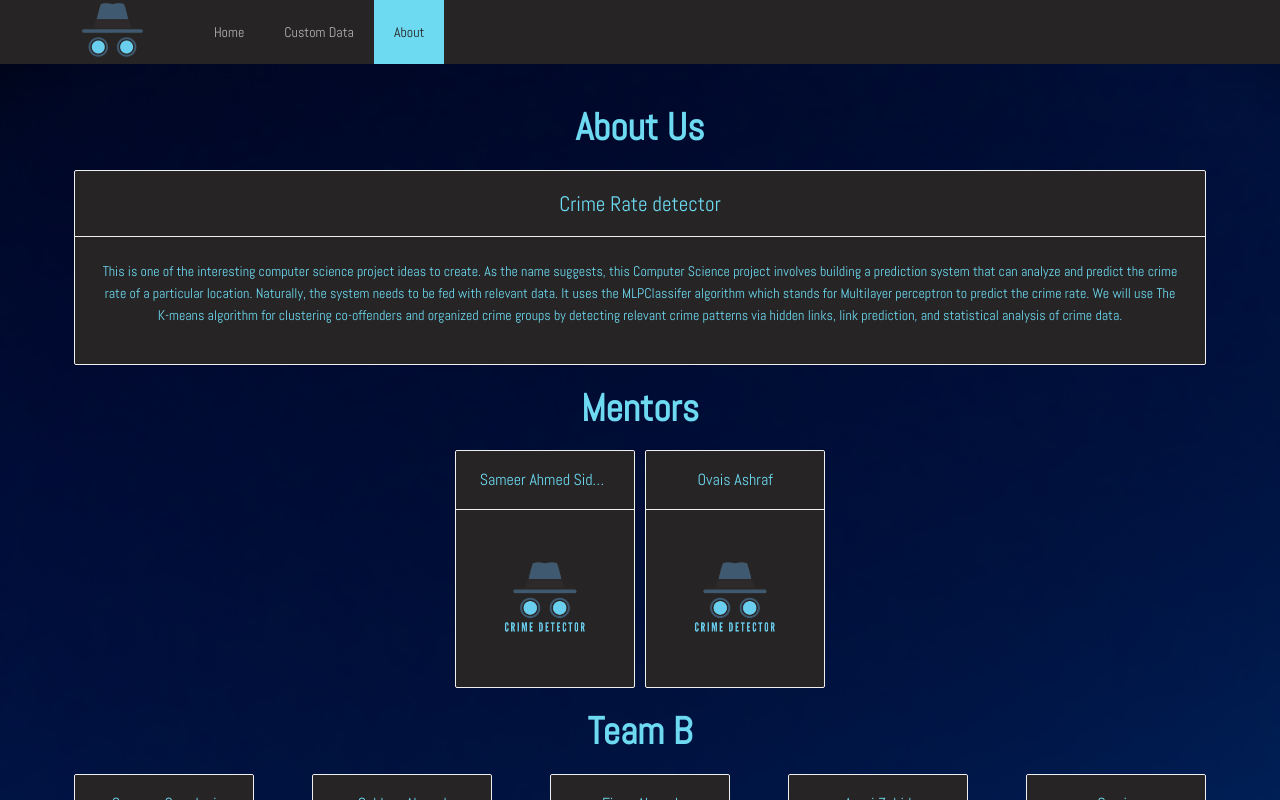
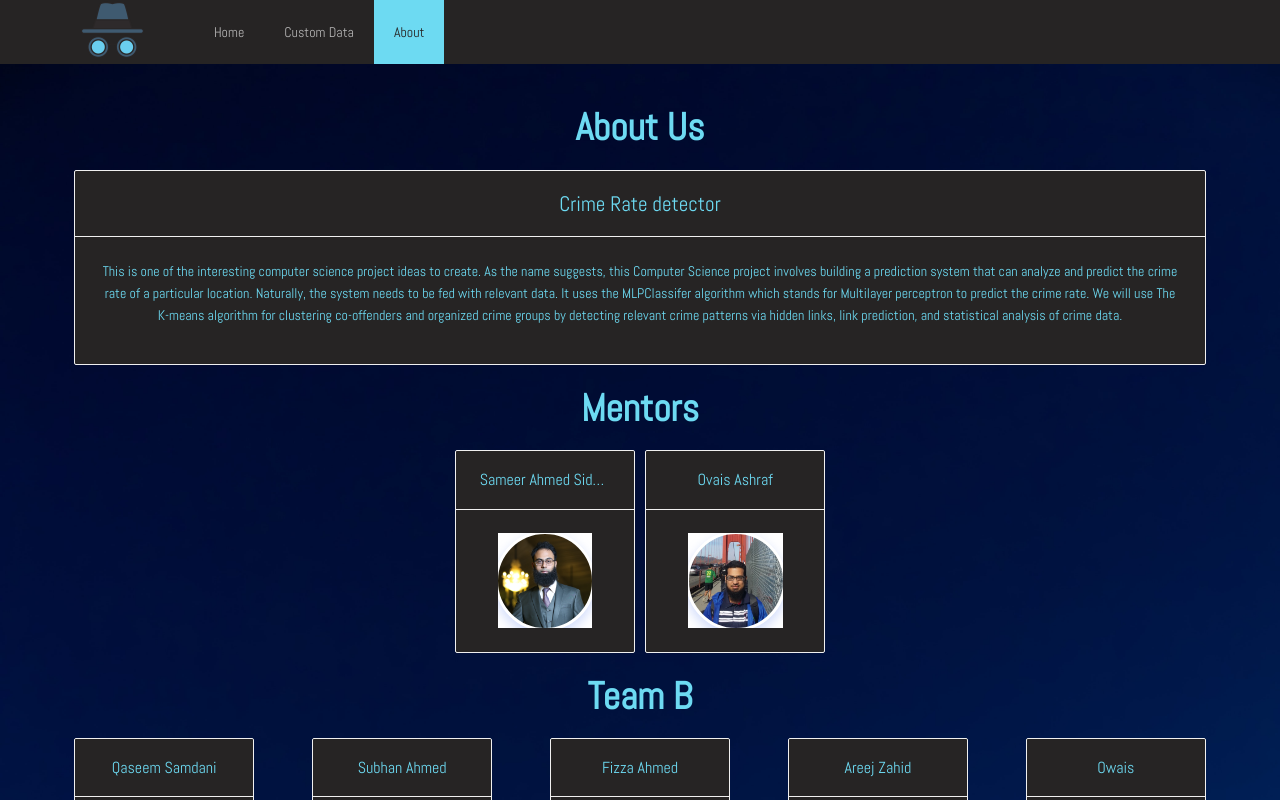
Before and after one commit to subhan97ahmed/Crime-rate-detector, a React (Create React App) app: page /about in a window 1280 px wide. Shown: the top 800 px of the page. Built offline with nearby package versions, Linux system fonts and the light colour scheme; what google-maps-react would draw is missing.

Commit message:
added mentors pictures

```diff
--- a/src/pages/AboutUs.js
+++ b/src/pages/AboutUs.js
@@ -15,6 +15,9 @@ import fimg from '../pictures/f.PNG'
 import qimg from '../pictures/q.PNG'
 import simg from '../pictures/s.PNG'
 import aimg from '../pictures/a.PNG'
+import msimg from '../pictures/ms.PNG'
+import moimg from '../pictures/mo.PNG'
+
 
 
 const { Title } = Typography;
@@ -105,7 +108,7 @@ function AboutUs() {
                       }}
                       style={cardStyle}
                     >
-                      <Image src={log1} />
+                      <Image src={msimg} />
                     </Card>
                   </Col>
                   <Col xs={24} lg={4}>
@@ -118,7 +121,7 @@ function AboutUs() {
                       }}
                       style={cardStyle}
                     >
-                      <Image src={log1} />
+                      <Image src={moimg} />
                     </Card>
                   </Col>
                 </Row>
```
Also changed, not shown: src/pictures/mo.PNG (added), src/pictures/ms.PNG (added).
